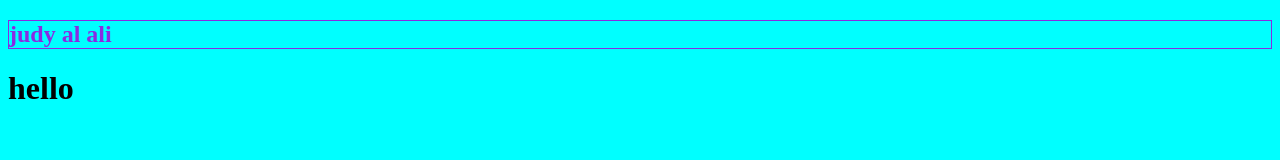
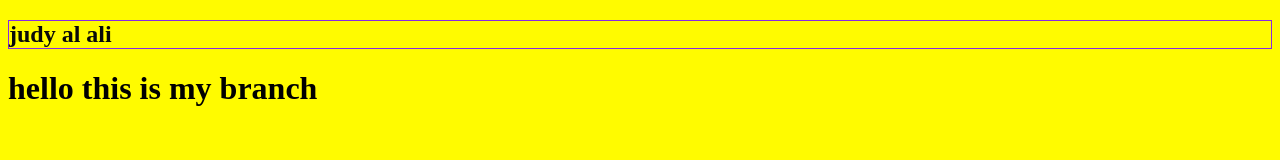
Before and after one commit to judyalali/Desktop, a plain HTML site: page index.html in a window 1280 px wide. Drawn offline with Linux system fonts and the light colour scheme.

Commit message:
changing style for the title

```diff
--- a/index.html
+++ b/index.html
@@ -8,7 +8,7 @@
 </head>
 <body>
    <h2>  judy al ali           </h2>
-<h1> hello</h1>
+<h1> hello this is my branch</h1>
     <script src="app.js"></script>
 </body>
 </html>
--- a/style.css
+++ b/style.css
@@ -1,9 +1,9 @@
 h2{
- color: blueviolet;
+ color: rgb(9, 9, 9);
    border: 0;
   border: 1px blueviolet solid;
 
 }
 body{
-background-color: aqua;
+background-color: rgb(255, 251, 0);
 }
```
